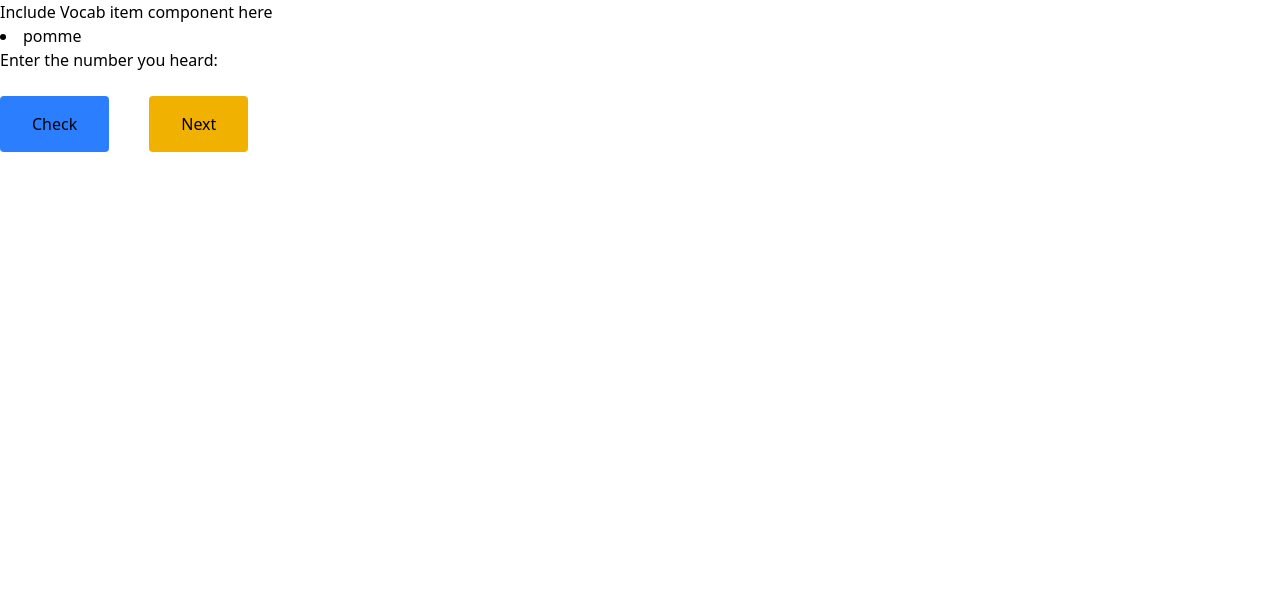
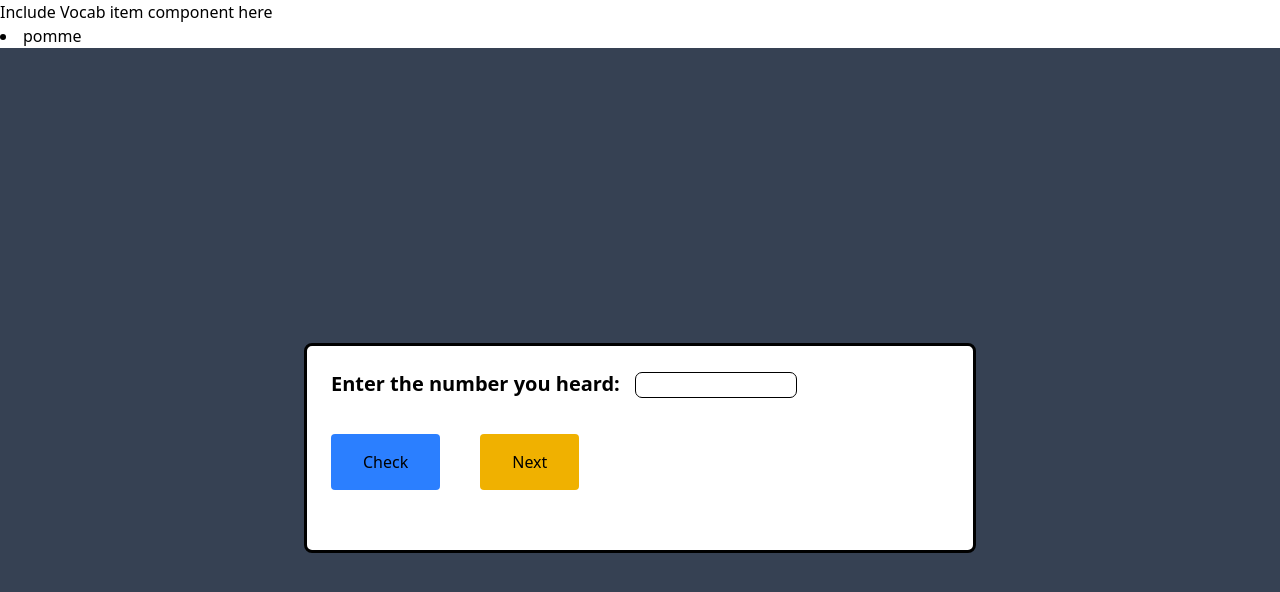
Before and after one commit to RRmallaP/random-num-fr, a React (Vite) app: page / in a window 1280 px wide. Shown: the top 592 px of the page. Built offline with nearby package versions, Linux system fonts and the light colour scheme.

Commit message:
simple style enhancement

```diff
--- /dev/null
+++ b/src/components/random-number/random-number.css
@@ -0,0 +1,10 @@
+input#number-input::-webkit-outer-spin-button,
+input#number-input::-webkit-inner-spin-button {
+  -webkit-appearance: none;
+  margin: 0;
+}
+
+/* Firefox */
+input#number-input[type=number] {
+  -moz-appearance: textfield;
+}
--- a/src/components/random-number/random-number.jsx
+++ b/src/components/random-number/random-number.jsx
@@ -1,4 +1,6 @@
 import { useState } from "react";
+import "./random-number.css";
+
 function getRandomNumber() {
   return Math.floor((Math.random() * 100) + 1);
 }
@@ -28,10 +30,21 @@ function RandomNumberGame() {
   }
 
   return (
-    <>
-      <p>Enter the number you heard:</p>
-      <input type="number" onChange={(event) => handleInput(event)} max={100} min={1} />
-      <div className="flex gap-10">
+    <div className="flex items-center justify-center bg-gray-700 min-h-dvh">
+      <div className="p-6 bg-white rounded-lg border-3 min-w-2xl">
+        <div className="input-wrapper pb-4 mb-5">
+          <label htmlFor="number-input" className="pe-4 text-xl font-semibold">
+            Enter the number you heard:
+          </label>
+          <input
+            id="number-input"
+            className="px-3 outline outline-1 rounded-md min-w-40"
+            type="number"
+            onChange={(event) => handleInput(event)}
+            max={100}
+            min={1} />
+        </div>
+        <div className=" flex gap-10 pb-4 mb-5">
           <button className="bg-blue-500 px-8 py-4 rounded-sm"
             type="button"
             onClick={checkInput} >
@@ -45,13 +58,18 @@ function RandomNumberGame() {
         </div>
 
         { checkStatus && isCorrect &&
-        <h3>Bravo, its correct. Click Next button above to try another one.</h3>
+          <h3 className="pb-4 mb-5">
+            Bravo, its correct. Click Next button above to try another one.
+          </h3>
         }
 
         { checkStatus && !isCorrect &&
-        <h3>Wrong one, try another one.</h3>
+          <h3 className="pb-4 mb-5">
+            Wrong one, try again or go to next one.
+          </h3>
         }
-    </>
+      </div>
+    </div>
   );
 }
 
```
Lines whose indentation alone changed are shown as unchanged.
